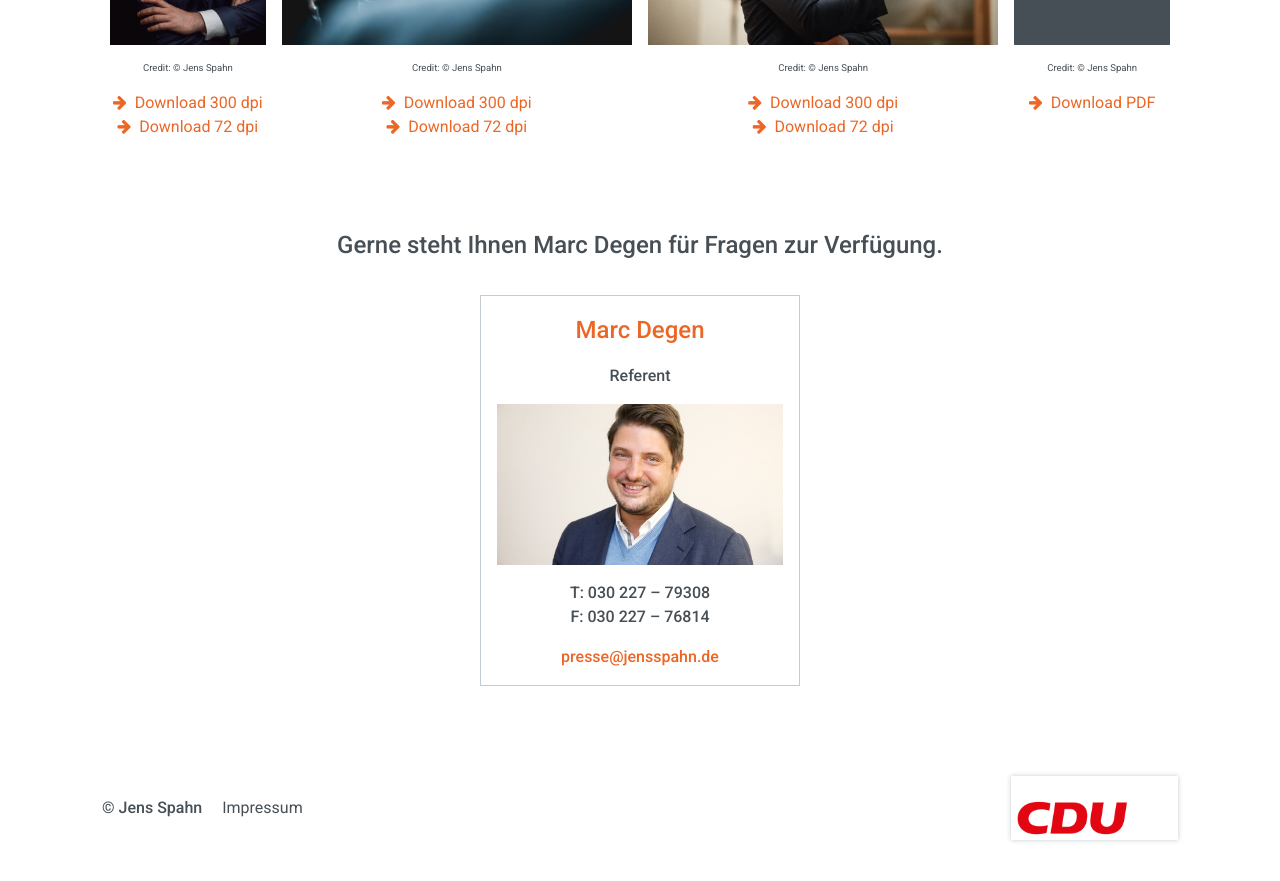
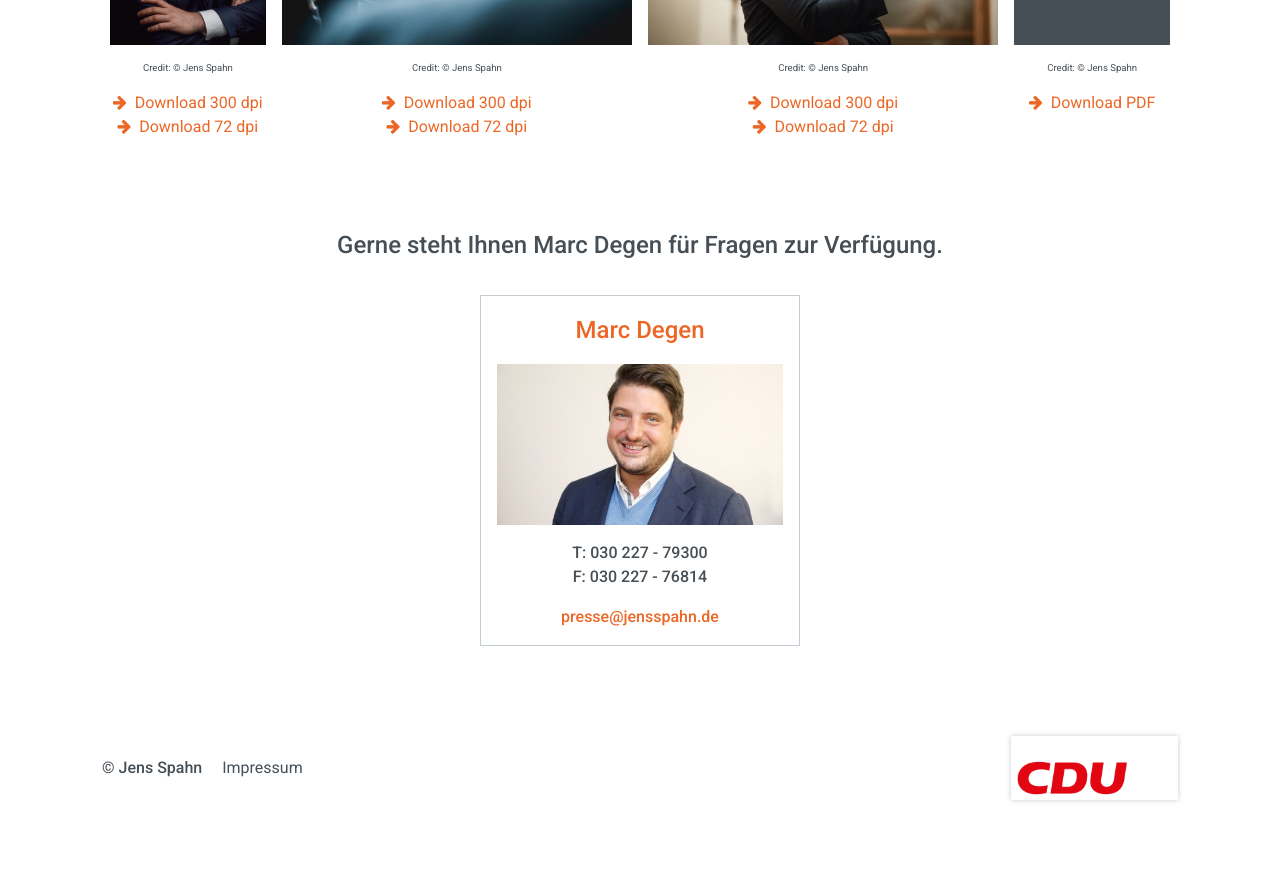
Before and after one commit to danbender/jnssphn, a Jekyll site: the page built from presse.html, in a window 1280 px wide and 900 px high, scrolled down 627 px. Shown: the top 881 px of the window. Built offline with Jekyll 4.4.1, drawn with Linux system fonts in a browser that asks for light colours; nearby versions of some CDN libraries; after the commit the page ends 1487 px from its top, so only the background shows below that.

Commit message:
Update press

```diff
--- a/_data/kontakt.yml
+++ b/_data/kontakt.yml
@@ -1,5 +1,5 @@
 ---
-tel: 030 227 – 79300
-fax: 030 227 – 76814
+tel: 030 227 - 79309
+fax: 030 227 - 76814
 whatsapp: 01590/6042812
 email: jens.spahn@bundestag.de
--- a/_data/presse.yml
+++ b/_data/presse.yml
@@ -1,6 +1,6 @@
 ---
 name: Marc Degen
 titel: Referent
-tel: 030 227 – 79308
-fax: 030 227 – 76814
+tel: 030 227 - 79300
+fax: 030 227 - 76814
 email: presse@jensspahn.de
--- a/presse.html
+++ b/presse.html
@@ -59,7 +59,6 @@ categories: menu
 
   <div class="presse__contact">
     <h4 class="contact__headline">{{site.data.presse.name}}</h4>
-    <p class="contact__subline">{{site.data.presse.titel}}</p>
 
     <img class="presse__image" src="{{ '/assets/images/marc_degen.jpg' | absolute_url }}" alt="{{site.data.presse.name}}">
 
```
